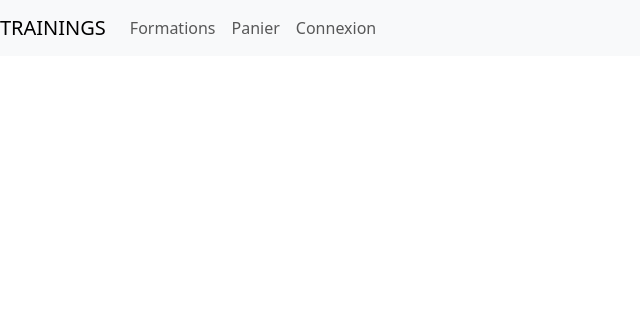
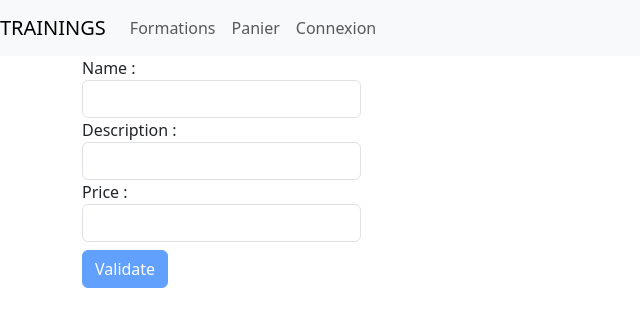
Before and after one commit to Arthur40480/Training_Angular, an Angular app: page /admin-data-form in a window 1280 px wide. Before the commit this address led to /. Shown: the top 326 px of the page, without its empty margins (0-640 px from the left). Built offline with nearby package versions, Linux system fonts and the light colour scheme; data requests are answered from the project's data file.

Commit message:
Ajout du formulaire admin

```diff
--- a/src/app/app-routing.module.ts
+++ b/src/app/app-routing.module.ts
@@ -7,6 +7,7 @@ import { OrderComponent } from './components/order/order.component';
 import { AdminComponent } from './components/admin/admin.component';
 import { AdminGuard } from './components/admin.guard';
 import { LoginComponent } from './components/login/login.component';
+import { AdminDataFormComponent } from './components/admin-data-form/admin-data-form.component';
 
 const routes: Routes = [
   { path : 'trainings', component : TrainingsComponent },
@@ -18,6 +19,9 @@ const routes: Routes = [
     path: 'admin', component : AdminComponent,
     canActivate: [AdminGuard]
   },
+  {
+    path: 'admin-data-form', component : AdminDataFormComponent
+  },
   { path : '', redirectTo : 'trainings', pathMatch : 'full' }
 ];
 
--- a/src/app/app.module.ts
+++ b/src/app/app.module.ts
@@ -12,6 +12,7 @@ import { HttpClientModule } from '@angular/common/http';
 import { ReactiveFormsModule } from '@angular/forms';
 import { AdminComponent } from './components/admin/admin.component';
 import { LoginComponent } from './components/login/login.component';
+import { AdminDataFormComponent } from './components/admin-data-form/admin-data-form.component';
 
 @NgModule({
   declarations: [
@@ -21,7 +22,8 @@ import { LoginComponent } from './components/login/login.component';
     CustomerComponent,
     OrderComponent,
     AdminComponent,
-    LoginComponent
+    LoginComponent,
+    AdminDataFormComponent
   ],
   imports: [
     BrowserModule,
--- /dev/null
+++ b/src/app/components/admin-data-form/admin-data-form.component.html
@@ -0,0 +1,22 @@
+<div class="container">
+    <div class="col-md-3">
+        <form [formGroup]="myForm">
+        <div class="form-group">
+            <label class="control-label">Name : </label>
+            <input type="text" formControlName="name" required class="form-control">
+        </div>
+        <div class="form-group">
+            <label class="control-label">Description :</label>
+            <input type="text" formControlName="description" required class="form-control">
+        </div>
+        <div class="form-group">
+            <label class="control-label">Price :</label>
+            <input type="text" formControlName="price" required class="form-control">
+        </div>
+        <!-- <div>
+            <p *ngIf="isLoginFailed" class="text-danger">Email or password incorrect.</p>
+        </div> -->
+            <button type="submit" class="btn btn-primary mt-2 " [disabled]="!myForm.valid">Validate</button>
+        </form>
+    </div>
+</div>
--- /dev/null
+++ b/src/app/components/admin-data-form/admin-data-form.component.ts
@@ -0,0 +1,23 @@
+import { Component, OnInit } from '@angular/core';
+import { FormBuilder, FormGroup, Validators } from '@angular/forms';
+
+@Component({
+  selector: 'app-admin-data-form',
+  templateUrl: './admin-data-form.component.html',
+  styleUrls: ['./admin-data-form.component.css']
+})
+export class AdminDataFormComponent implements OnInit {
+  myForm : FormGroup;
+
+  constructor(private formBuilder : FormBuilder) {
+    this.myForm = this.formBuilder.group({
+      name : ['', [Validators.required, Validators.maxLength(30)]],
+      description : ['', [Validators.required, Validators.maxLength(50)]],
+      price : ['', [Validators.required, Validators.pattern('^[0-9]+$')]]
+    });
+   }
+
+  ngOnInit(): void {
+  }
+
+}
--- a/src/app/components/admin/admin.component.html
+++ b/src/app/components/admin/admin.component.html
@@ -18,7 +18,7 @@
                     <td><a class="btn btn-success">Mis à jour</a></td>
                     <td><a class="btn btn-danger">Supprimer</a></td>
                 </tr>
-                <a class="btn btn-primary">Ajouter une formation</a>
+                <a class="btn btn-primary" routerLink="/admin-data-form">Ajouter une formation</a>
             </tbody>
         </table>
 
```
Also changed, not shown: src/app/components/admin-data-form/admin-data-form.component.css (added), 1 other file (tests, documents, lock files or other folders).
